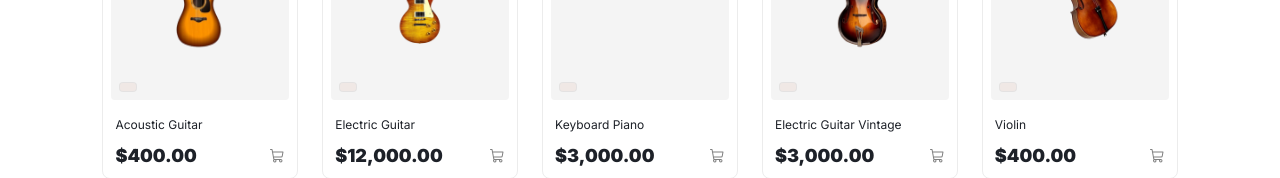
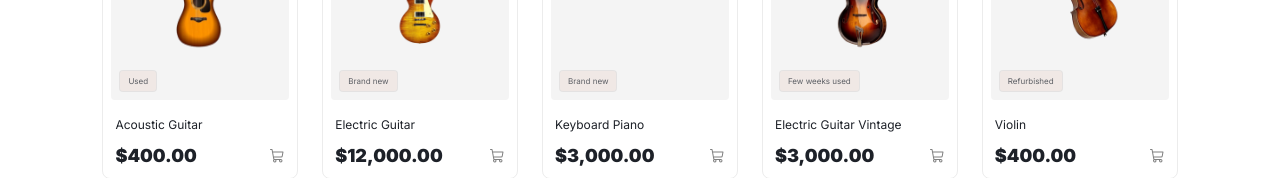
Before and after one commit to abel-otegbola/Muse, a Next.js app: page /shop in a window 1280 px wide. Shown: the part 631-809 px from the top of the page. Built offline with nearby package versions, Linux system fonts and the light colour scheme; no server answers.

Commit message:
feat: add condtion to musicInstrument data

```diff
--- a/src/data/musicInstruments.ts
+++ b/src/data/musicInstruments.ts
@@ -10,7 +10,8 @@ export const MusicInstruments = [
         "brand": "Yamaha",
         "model": "FG800",
         "color": "Natural",
-        "features": ["Solid spruce top", "Mahogany back and sides", "Rosewood fingerboard", "Die-cast tuners"]
+        "features": ["Solid spruce top", "Mahogany back and sides", "Rosewood fingerboard", "Die-cast tuners"],
+        "condition": "Used"
     },
     {
         "id": "1",
@@ -23,7 +24,8 @@ export const MusicInstruments = [
         "brand": "Gibson",
         "model": "Les Paul Standard",
         "color": "Sunburst",
-        "features": ["Maple neck", "Mahogany body", "Humbucker pickups", "Grover tuners"]
+        "features": ["Maple neck", "Mahogany body", "Humbucker pickups", "Grover tuners"],
+        "condition": "Brand new"
     },
     {
         "id": "2",
@@ -36,7 +38,8 @@ export const MusicInstruments = [
         "brand": "Roland",
         "model": "FP-30",
         "color": "Black",
-        "features": ["88-key weighted action, 128-voice polyphony, Bluetooth connectivity"]
+        "features": ["88-key weighted action, 128-voice polyphony, Bluetooth connectivity"],
+        "condition": "Brand new"
     },
     {
         "id": "3",
@@ -49,7 +52,8 @@ export const MusicInstruments = [
         "brand": "Fender",
         "model": "Stratocaster",
         "color": "Sunburst",
-        "features": ["Maple neck, Alder body, Single-coil pickups, Vintage-style hardware"]
+        "features": ["Maple neck, Alder body, Single-coil pickups, Vintage-style hardware"],
+        "condition": "Few weeks used"
     },
     {
         "id": "4",
@@ -62,6 +66,7 @@ export const MusicInstruments = [
         "brand": "Yamaha",
         "model": "YV404",
         "color": "Natural",
-        "features": ["Solid spruce top, Flamed maple back and sides, Ebony fingerboard, Adjustable tailpiece"]
+        "features": ["Solid spruce top, Flamed maple back and sides, Ebony fingerboard, Adjustable tailpiece"],
+        "condition": "Refurbished"
     }
 ]
--- a/src/interface/store.ts
+++ b/src/interface/store.ts
@@ -15,4 +15,5 @@ export interface IProductProps {
     model?: string;
     color?: string;
     features?: string[]
+    condition?: string
 }
```
